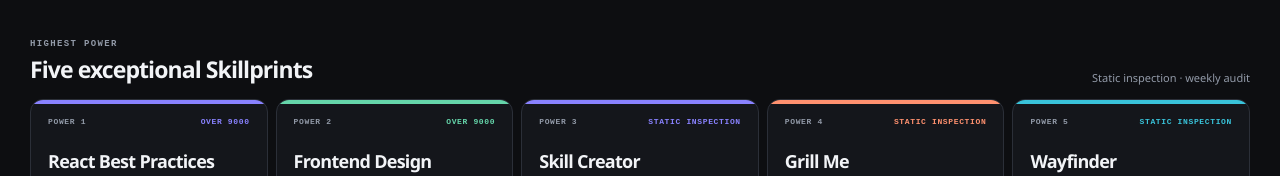
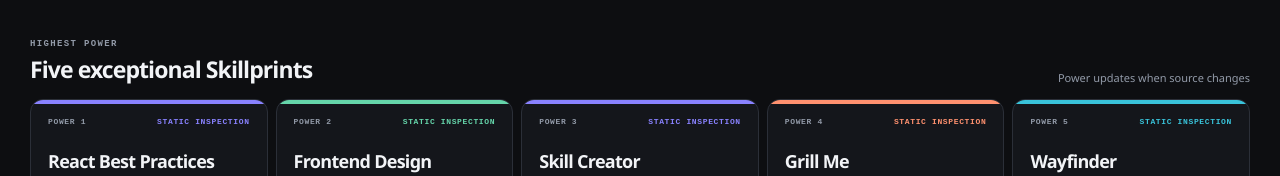
Before and after one commit to jordanranz/skillprint, a Next.js app: page / in a window 1280 px wide. Shown: the part 359-535 px from the top of the page. Built offline with nearby package versions, Linux system fonts and the light colour scheme.

Commit message:
Make Power freshness labels consistent

```diff
--- a/components/catalog.tsx
+++ b/components/catalog.tsx
@@ -16,7 +16,7 @@ export function Catalog({ skills }: { skills: Skill[] }) {
   const featured = useMemo(() => [...skills].sort((a,b)=>b.power-a.power).slice(0,5),[skills]);
   return <><Header search={search} onSearch={setSearch}/><main>
     <section className="hero shell"><div><p className="eyebrow">The inspected skill catalog</p><h1>Find skills<br/>worth loading.</h1><p className="hero-copy">Compare what the ecosystem installs with what each skill appears capable of after inspection.</p><div className="metric-key" aria-label="Scoring key"><span><i className="metric-dot observed"/><b>Popularity</b> · recorded installs</span><span><i className="metric-dot assessed"/><b>Power</b> · Skillprint assessment</span><details><summary>How scoring works</summary><p>Power evaluates guidance, efficiency, coverage, and practical value. Popularity is observed ecosystem behavior; it does not increase a skill’s Power score.</p></details></div></div></section>
-    <section className="shell featured"><div className="section-heading"><div><p className="eyebrow">Highest power</p><h2>Five exceptional Skillprints</h2></div><p>Static inspection · weekly audit</p></div><div className="power-deck">{featured.map((skill,index)=><Link className="power-card" href={`/skill/${skill.slug}`} key={skill.slug} style={{"--skill":skill.color,"--power":`${skill.power/100}%`} as React.CSSProperties}><div className="card-meta"><span>Power {index+1}</span><b>{skill.power>9000 ? "Over 9000" : skill.scout}</b></div><h3>{skill.name}</h3><p>{skill.purpose}</p><div className="card-power"><strong>{skill.power.toLocaleString()}</strong><span>/ 10,000</span></div><div className="power-track"><i/></div></Link>)}</div></section>
+    <section className="shell featured"><div className="section-heading"><div><p className="eyebrow">Highest power</p><h2>Five exceptional Skillprints</h2></div><p>Power updates when source changes</p></div><div className="power-deck">{featured.map((skill,index)=><Link className="power-card" href={`/skill/${skill.slug}`} key={skill.slug} style={{"--skill":skill.color,"--power":`${skill.power/100}%`} as React.CSSProperties}><div className="card-meta"><span>Power {index+1}</span><b>{skill.scout}</b></div><h3>{skill.name}</h3><p>{skill.purpose}</p><div className="card-power"><strong>{skill.power.toLocaleString()}</strong><span>/ 10,000</span></div><div className="power-track"><i/></div></Link>)}</div></section>
     <section className="shell ranking"><div className="section-heading rank-heading"><div><p className="eyebrow">Top 100 preview</p><h2>{labels[sort]}</h2></div><div className="sort-control" role="group" aria-label="Sort skills">{(["popular","power","trending","updated"] as Sort[]).map(value=><button key={value} className={sort===value?"active":""} onClick={()=>setSort(value)}>{value === "popular" ? "Popular" : value[0].toUpperCase()+value.slice(1)}</button>)}</div></div>
       <div className="skill-ledger"><div className="ledger-head"><span>Rank</span><span>Skill</span><span>Purpose</span><span>Power</span><span>Installs</span><span/></div>{filtered.length ? filtered.map((skill,index)=><Link className="skill-row" href={`/skill/${skill.slug}`} key={skill.slug}><span className="rank-number">{String(index+1).padStart(2,"0")}</span><span className="ledger-name"><b>{skill.name}</b><small>{skill.owner}</small></span><span className="ledger-purpose">{skill.purpose}</span><span className="ledger-power"><b>{skill.power.toLocaleString()}</b><small>{skill.scout}</small></span><span className="ledger-installs"><b>{formatInstalls(skill.installs)}</b><small className={skill.trend>=0?"up":"down"}>{skill.trend>=0?"↑":"↓"}{Math.abs(skill.trend)}</small></span><ArrowIcon className="row-arrow"/></Link>) : <div className="empty-state"><strong>No matching skills</strong><span>Try a skill name, owner, or purpose.</span></div>}</div>
       <p className="data-note">Preview dataset · production rankings will use daily recon and cached Scout assessments.</p>
```
